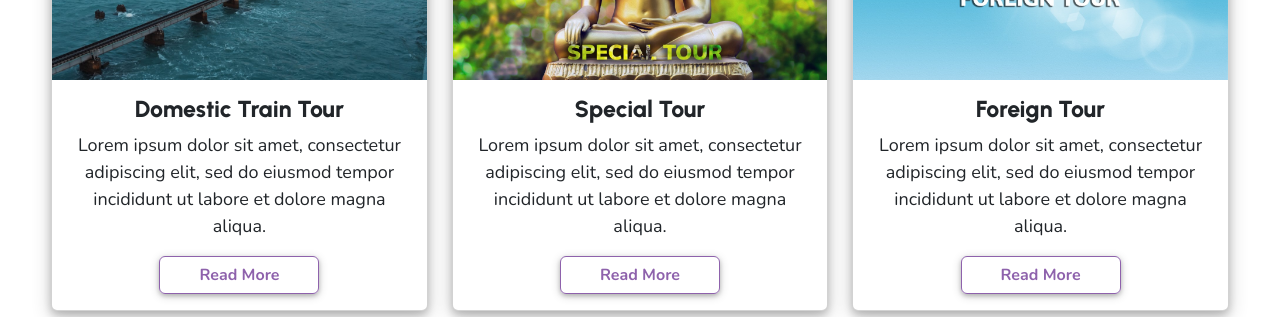
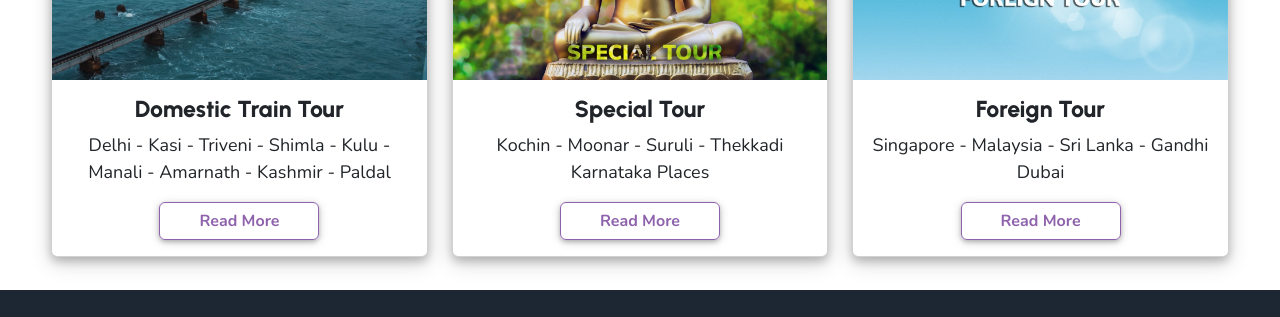
Before and after one commit to AbishekMahi/kumarantravels, a plain HTML site: page contact.html in a window 1280 px wide. Shown: the part 1300-1617 px from the top of the page. Drawn offline with nearby package versions, Linux system fonts and the light colour scheme; no server answers.

Commit message:
small changes

```diff
--- a/contact.html
+++ b/contact.html
@@ -205,12 +205,10 @@
                                     alt="Kumaran Travels Domestic Train Tour"></a>
                             <div class="card-body">
                                 <h5 class="card-title">Domestic Train Tour</h5>
-                                <p class="card-text">Lorem ipsum dolor sit amet, consectetur adipiscing elit, sed do
-                                    eiusmod
-                                    tempor incididunt ut labore et dolore magna aliqua.</p>
+                                <p class="card-text">Delhi - Kasi - Triveni - Shimla - Kulu - Manali - Amarnath -
+                                    Kashmir - Paldal</p>
                                 <a href="domestic-tour.html" class="btn btn-outline-primary">Read More</a>
                             </div>
-
                         </div>
                     </div>
                     <div class="col-12 col-md-6 col-lg-4 py-2">
@@ -220,11 +218,10 @@
                                     alt="Kumaran Travels Special Tour"></a>
                             <div class="card-body">
                                 <h5 class="card-title">Special Tour</h5>
-                                <p class="card-text">Lorem ipsum dolor sit amet, consectetur adipiscing elit, sed do
-                                    eiusmod
-                                    tempor incididunt ut labore et dolore magna aliqua.</p>
+                                <p class="card-text">Kochin - Moonar - Suruli - Thekkadi Karnataka Places</p>
                                 <a href="special-tour.html" class="btn btn-outline-primary">Read More</a>
                             </div>
+
                         </div>
                     </div>
                     <div class="col-12 col-md-6 col-lg-4 py-2">
@@ -234,9 +231,7 @@
                                     alt="Kumaran Travels Foreign Tour"></a>
                             <div class="card-body">
                                 <h5 class="card-title">Foreign Tour</h5>
-                                <p class="card-text">Lorem ipsum dolor sit amet, consectetur adipiscing elit, sed do
-                                    eiusmod
-                                    tempor incididunt ut labore et dolore magna aliqua.</p>
+                                <p class="card-text">Singapore - Malaysia - Sri Lanka - Gandhi Dubai</p>
                                 <a href="foreign-tour.html" class="btn btn-outline-primary">Read More</a>
                             </div>
 
```
